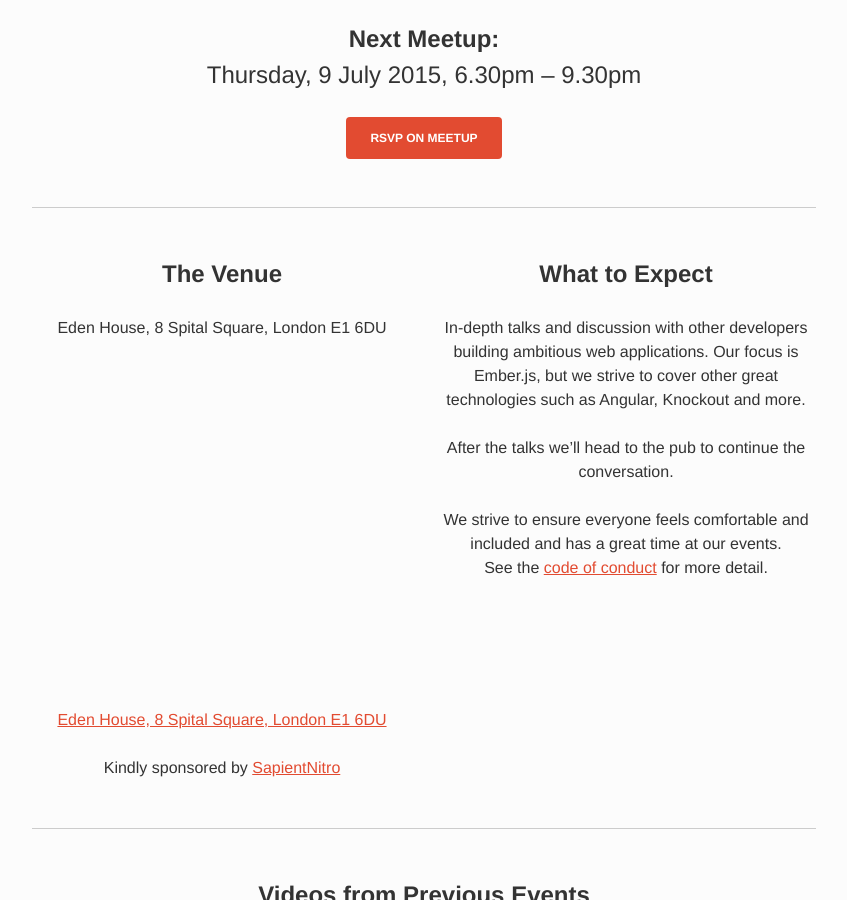
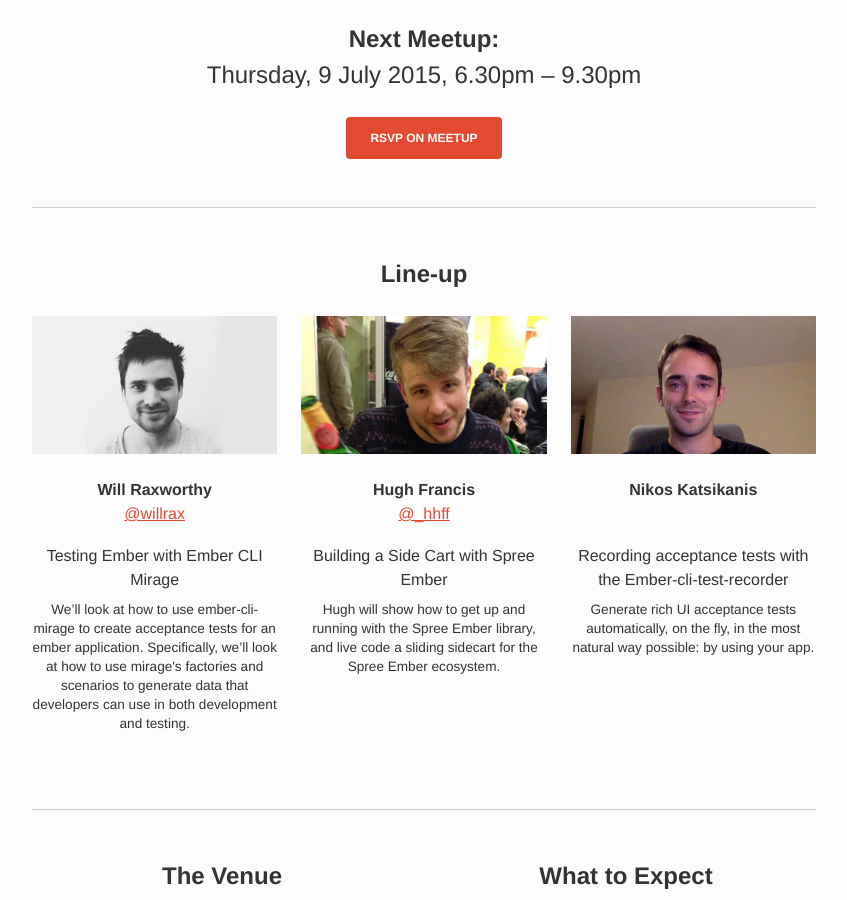
Before and after one commit to emberlondon/emberlondon.github.io, a Jekyll site: the page built from index.html, in a window 1280 px wide and 900 px high, scrolled down 826 px. Shown: the whole window, without its empty margins (216-1063 px from the left). Built offline with Jekyll 4.4.1, drawn with Linux system fonts in a browser that asks for light colours; nearby versions of some CDN libraries.

Commit message:
Add July 2015 line-up

```diff
--- a/_data/next-meetup.yml
+++ b/_data/next-meetup.yml
@@ -3,3 +3,19 @@
 datetime_aria: Thursday, ninth of July, two-thousand and fifteen, six thirty pm to nine thirty pm.
 location: Eden House, 8 Spital Square, London E1 6DU
 url: "http://www.meetup.com/London-Emberjs-User-Group/events/221724935/"
+talks:
+  - speaker_name: Will Raxworthy
+    speaker_twitter: willrax
+    image: images/speakers/willrax.jpg
+    title: "Testing Ember with Ember CLI Mirage"
+    abstract: "We’ll look at how to use ember-cli-mirage to create acceptance tests for an ember application. Specifically, we’ll look at how to use mirage's factories and scenarios to generate data that developers can use in both development and testing."
+  - speaker_name: Hugh Francis
+    speaker_twitter: _hhff
+    image: images/speakers/hhff.jpg
+    title: "Building a Side Cart with Spree Ember"
+    abstract: "Hugh will show how to get up and running with the Spree Ember library, and live code a sliding sidecart for the Spree Ember ecosystem."
+  - speaker_name: Nikos Katsikanis
+    speaker_twitter:
+    image: images/speakers/nikos.jpg
+    title: "Recording acceptance tests with the Ember-cli-test-recorder"
+    abstract: "Generate rich UI acceptance tests automatically, on the fly, in the most natural way possible: by using your app."
```
Also changed, not shown: images/speakers/_hhff.jpg (added), images/speakers/hhff.jpg (added), images/speakers/nikos.jpg (added), images/speakers/willrax.jpg (added).
